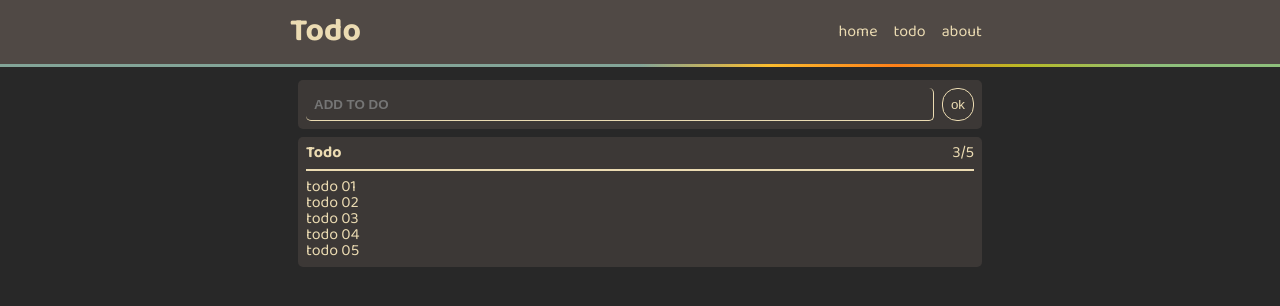
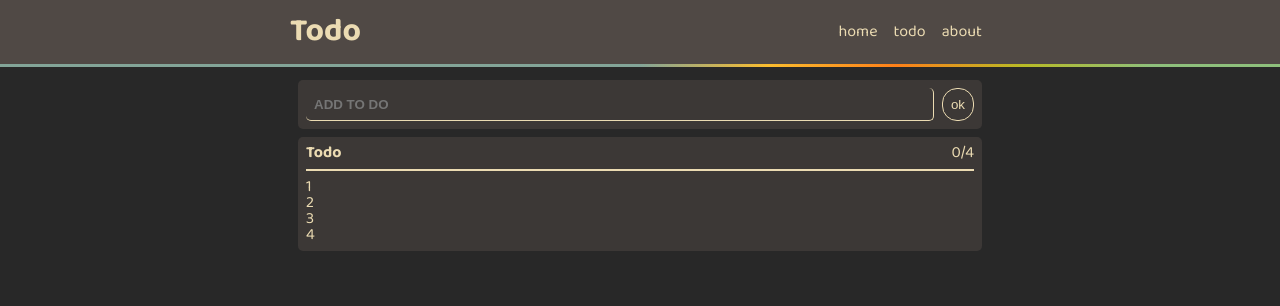
Before and after one commit to RonaldoSetzer/frontend-react, a React (Create React App) app: page /todo in a window 1280 px wide. Shown: the top 306 px of the page. Built offline with nearby package versions, Linux system fonts and the light colour scheme.

Commit message:
feat: Setup redux with the todo module sketch

```diff
--- a/src/App.js
+++ b/src/App.js
@@ -1,10 +1,13 @@
 import React from 'react';
+import { Provider } from 'react-redux';
 import { BrowserRouter } from 'react-router-dom';
 import styled from 'styled-components';
 
 import GlobalStyles from './styles/global';
 import Routes from './routes';
 import Header from './components/Header';
+
+import store from './store';
 
 const Content = styled.main`
   margin: 1rem auto 0 auto;
@@ -14,7 +17,7 @@ const Content = styled.main`
 
 function App() {
   return (
-    <div>
+    <Provider store={store}>
       <GlobalStyles />
       <BrowserRouter>
         <Header />
@@ -22,7 +25,7 @@ function App() {
           <Routes />
         </Content>
       </BrowserRouter>
-    </div>
+    </Provider>
   );
 }
 
--- /dev/null
+++ b/src/store/index.js
@@ -0,0 +1,7 @@
+import { createStore } from 'redux';
+
+import rootReducer from './modules/rootReducer';
+
+const store = createStore(rootReducer);
+
+export default store;
--- /dev/null
+++ b/src/store/modules/rootReducer.js
@@ -0,0 +1,5 @@
+import { combineReducers } from 'redux';
+
+import todos from './todos/reducer';
+
+export default combineReducers({ todos });
--- /dev/null
+++ b/src/store/modules/todos/reducer.js
@@ -0,0 +1,10 @@
+const initialState = { todos: [1, 2, 3, 4], totalCompleted: 0, total: 0 };
+
+function todo(state = initialState, action) {
+  switch (action.type) {
+    default:
+      return state;
+  }
+}
+
+export default todo;
--- a/src/views/Todo/index.js
+++ b/src/views/Todo/index.js
@@ -1,11 +1,11 @@
 import React from 'react';
+import { useSelector } from 'react-redux';
 
 import InputForm from '../../components/InputForm';
 import TodoList from '../../components/TodoList';
 
 function Todo() {
-  const todos = ['todo 01', 'todo 02', 'todo 03', 'todo 04', 'todo 05'];
-  const totalCompleted = 3;
+  const { todos, totalCompleted } = useSelector(state => state.todos);
 
   function handleSubmit(value) {
     console.log(value);
```
